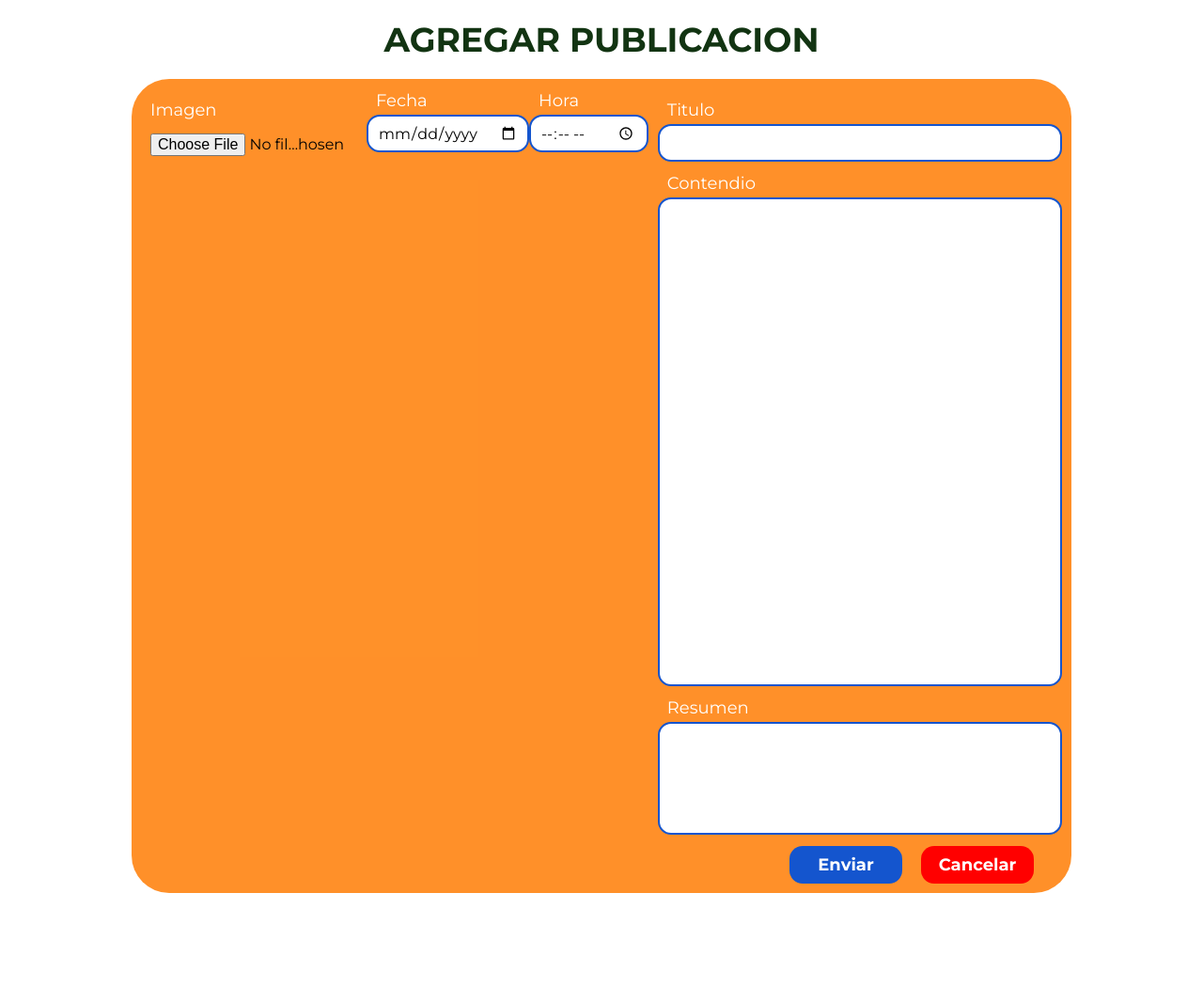
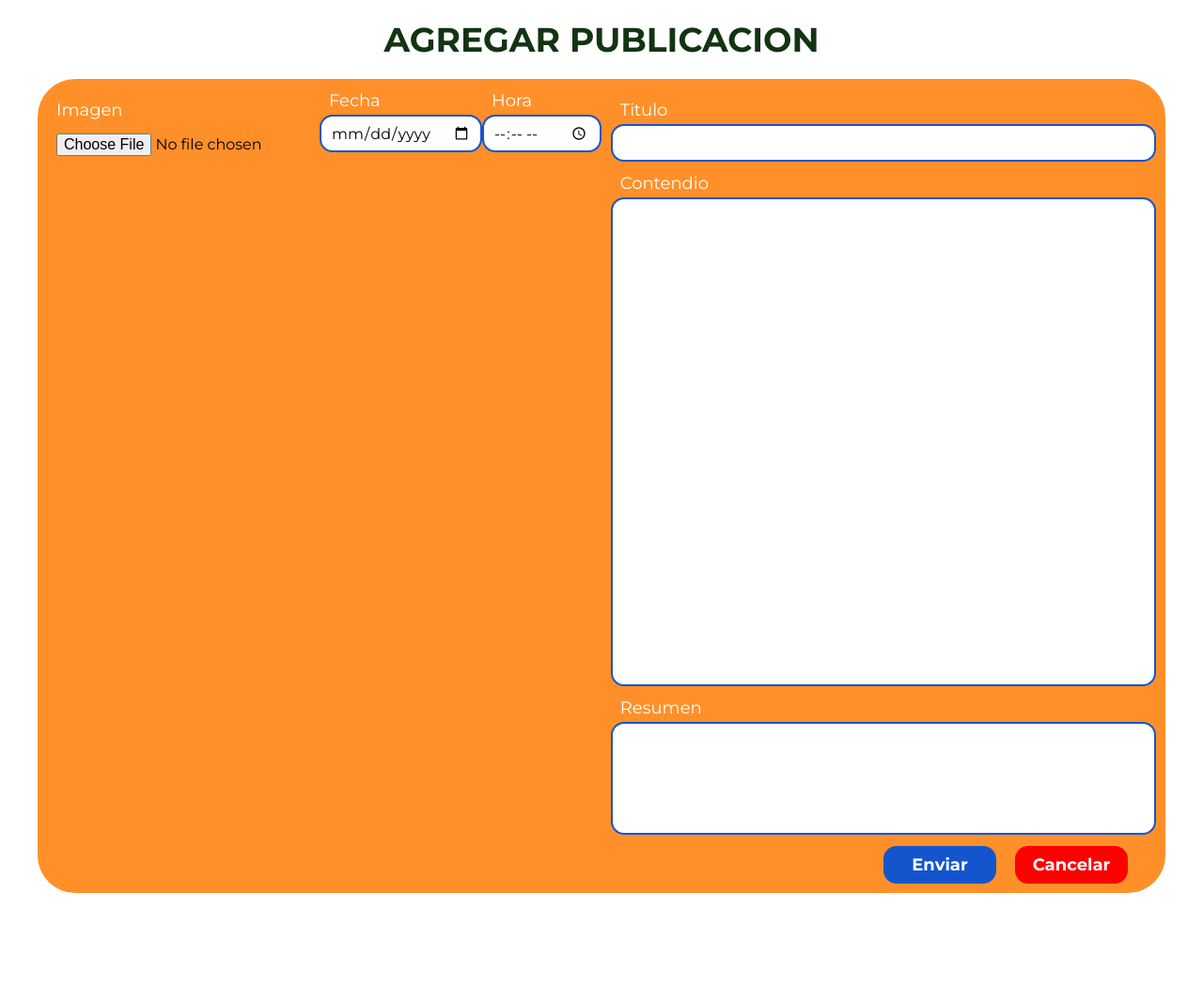
Before and after one commit to ArgecDevTeam/ARGEC-ITConsulting, a PHP site: page /pages/admin/agregar.php in a window 1280 px wide. Shown: the part 64-1114 px from the top of the page at 94% size. Run offline with PHP 8.4, Linux system fonts and the light colour scheme; some libraries are stand-ins or nearby versions.

Commit message:
correcciones de diseño

```diff
--- a/assets/estilos/editar.css
+++ b/assets/estilos/editar.css
@@ -17,12 +17,16 @@
 /* Estilos para los inputs */
 
 form {
-  width: 1000px;
+  width: 1200px;
   display: flex;
   background-color: #ff891aee;
   border-radius: 40px;
   overflow: hidden;
   margin-bottom: 100px;
+}
+
+form:nth-child(1) {
+  display: block;
 }
 
 .lado-1 {
```
